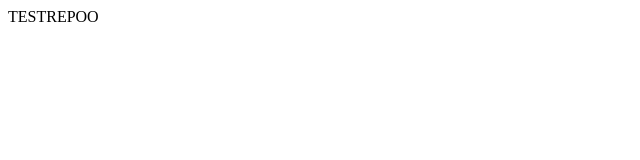
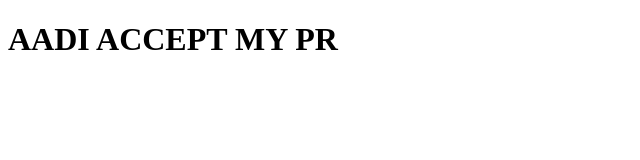
Before and after one commit to AADITYA241205/Testrepo, a plain HTML site: page index.html in a window 1280 px wide. Shown: the whole page, without its empty margins (0-640 px from the left). Drawn offline with Linux system fonts and the light colour scheme.

Commit message:
Change the content

```diff
--- a/index.html
+++ b/index.html
@@ -6,6 +6,6 @@
     <title>Document</title>
 </head>
 <body>
-    TESTREPOO
+    <h1> AADI ACCEPT MY PR</h1>
 </body>
 </html>
```
